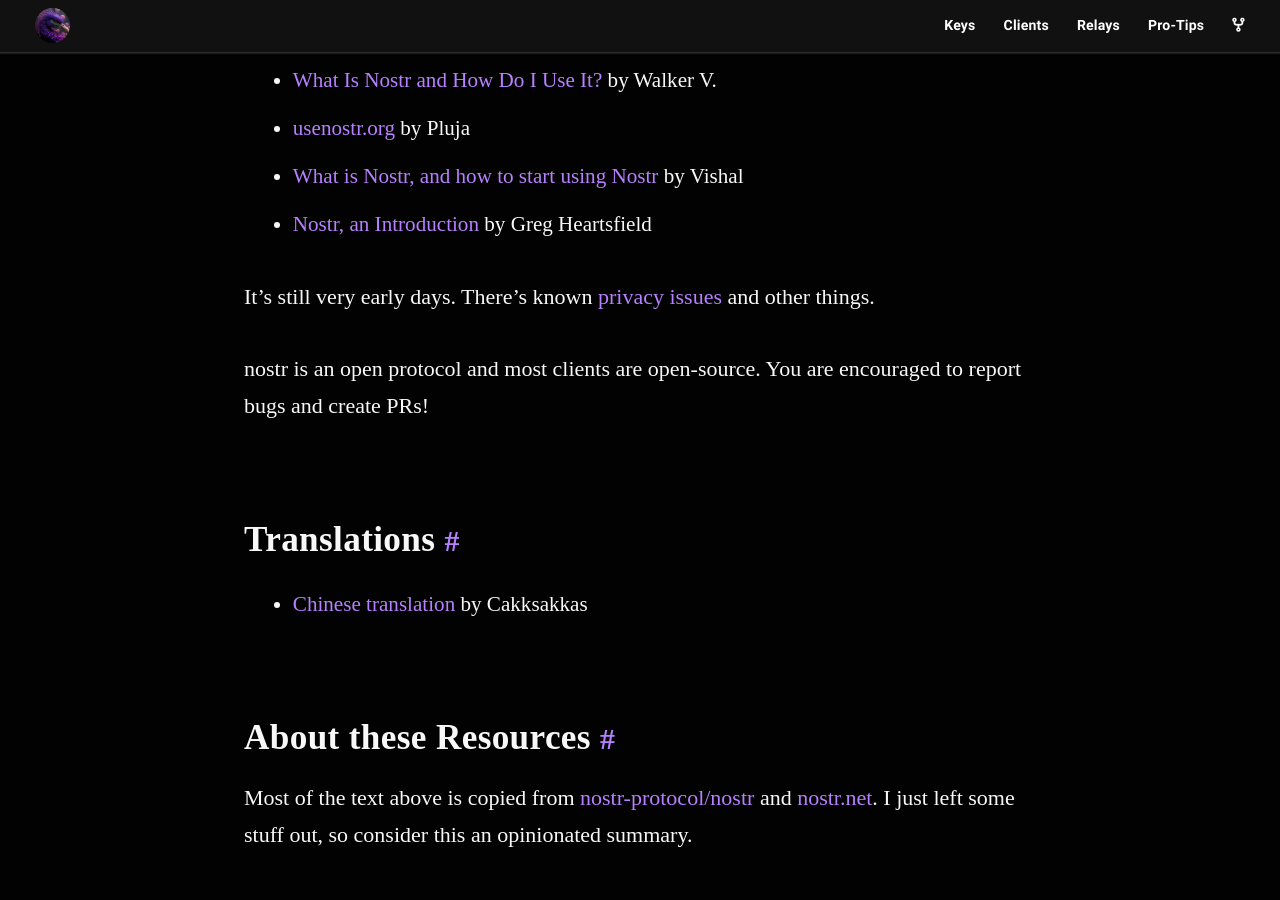
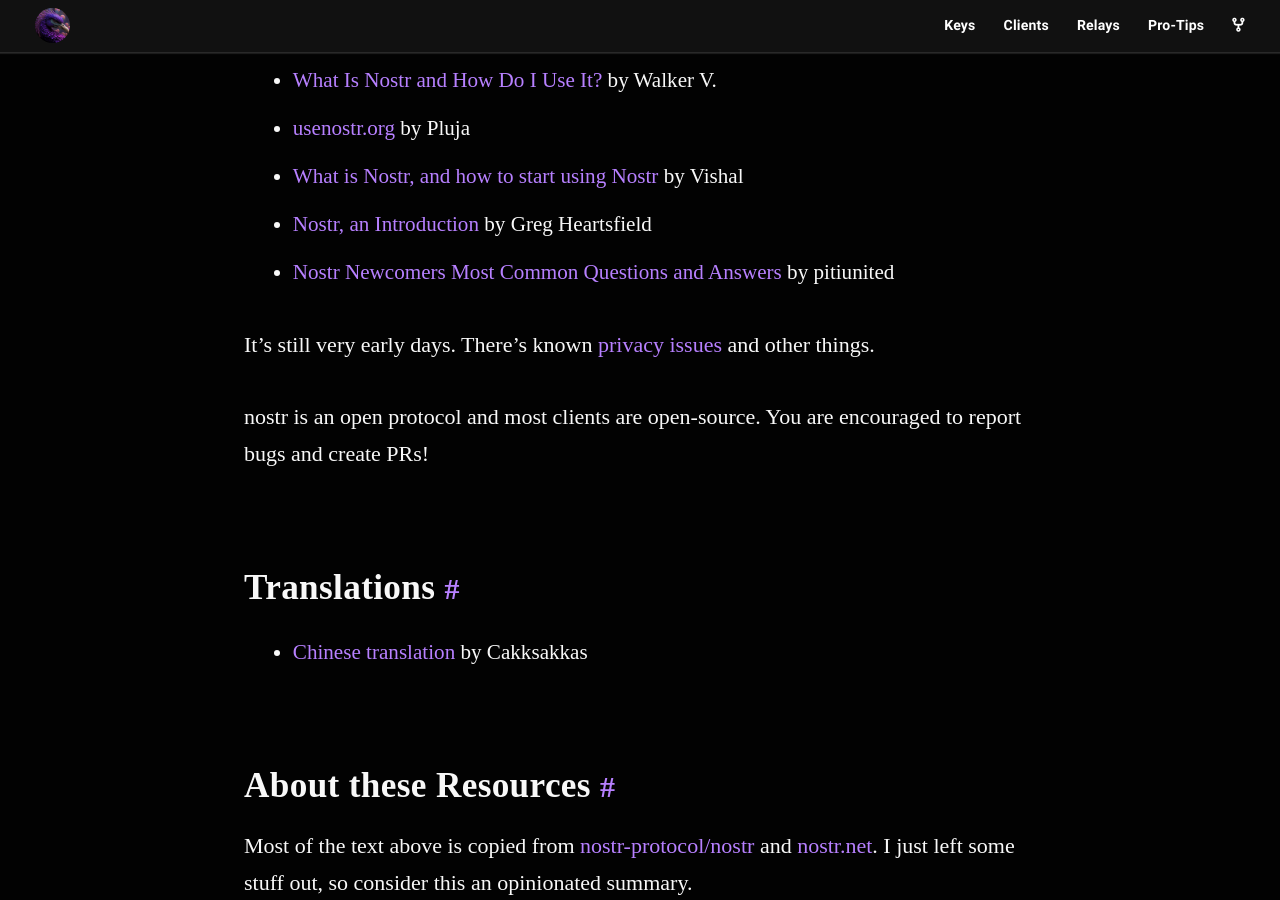
Before and after one commit to nostr-resources/nostr-resources.github.io, a Jekyll site: the page built from index.md, in a window 1280 px wide and 900 px high, scrolled down 6777 px. Built offline with Jekyll 4.4.1, drawn with Linux system fonts in a browser that asks for light colours; some web fonts are replaced.

Commit message:
Update index.md

```diff
--- a/index.md
+++ b/index.md
@@ -181,6 +181,7 @@ Articles and explainers:
 - [usenostr.org](https://usenostr.org/) by Pluja
 - [What is Nostr, and how to start using Nostr](https://github.com/vishalxl/nostr_console/discussions/31) by Vishal
 - [Nostr, an Introduction](https://wiki.wellorder.net/post/nostr-intro/) by Greg Heartsfield
+- [Nostr Newcomers Most Common Questions and Answers](https://uselessshit.co/resources/nostr/) by pitiunited
 
 It's still very early days.
 There's known [privacy issues](https://consentonchain.github.io/blog/posts/nostr-privacy/) and other things.
```
